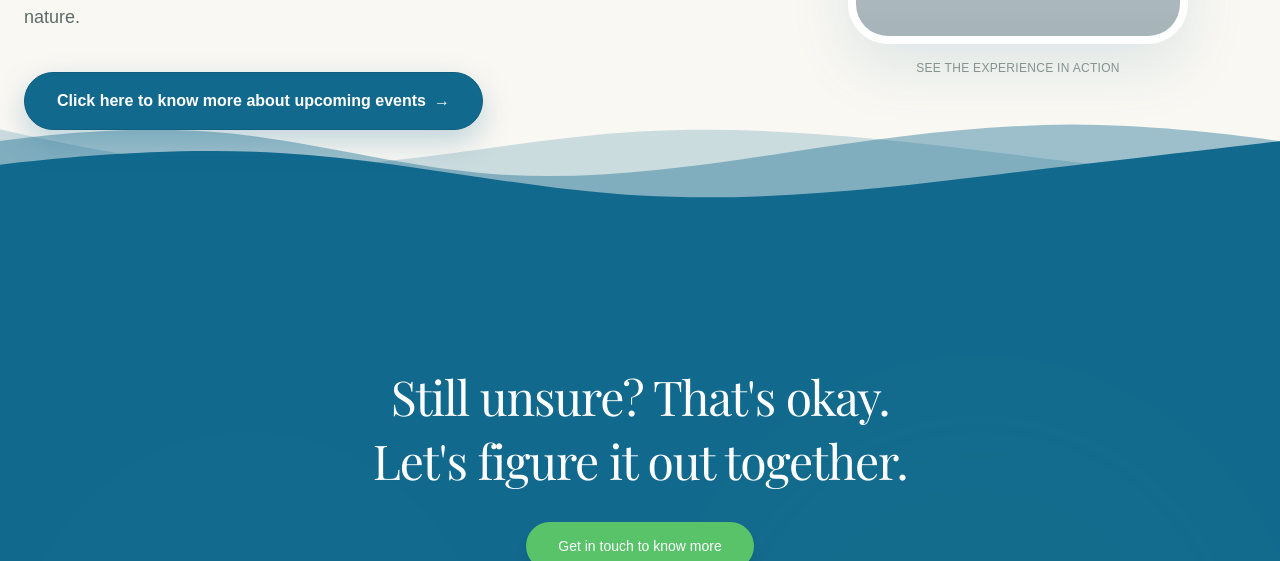
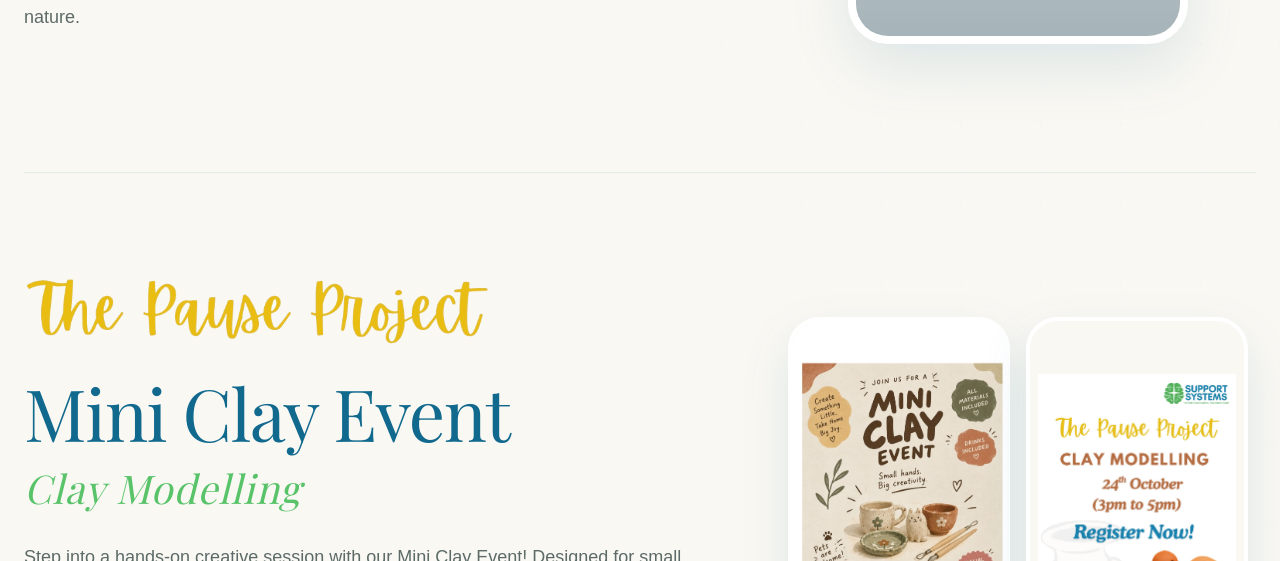
Before and after one commit to varaddongare-dev/Support-Systems-Site-v2.0.1, a Next.js app: page /events in a window 1280 px wide. Shown: the part 2196-2757 px from the top of the page. Built offline with nearby package versions, Linux system fonts and the light colour scheme; grey boxes are pictures that could not be loaded; a web font is replaced by a local one.

Commit message:
feat: added new event

```diff
--- a/src/app/events/page.tsx
+++ b/src/app/events/page.tsx
@@ -18,8 +18,10 @@
         "Paint Your Peace is a unique neuroscience-informed wellness experience that blends mindful tea tasting, creative mandala art, and meaningful social connection. Designed to help participants pause, de-stress, and reconnect with themselves, the session combines evidence-based insights from neuropsychology with engaging, hands-on activities that promote relaxation, emotional wellbeing, and present-moment awareness.",
         "Guided by a neuropsychology expert, participants explore the science behind stress, attention, emotions, and relaxation while enjoying calming herbal teas and a mindful mandala-creation experience. Through laughter, movement, reflection, and creativity, The Pause Project offers a refreshing and accessible approach to mental wellbeing, transforming an ordinary gathering into a memorable journey of self-discovery, connection, and inner calm."
       ],
+      mediaType: "video",
       videoSrc: "/assets/eventvideo.mp4",
-      showExpectations: true, // Keeps "What to expect" for mandala
+      images: [],
+      showExpectations: true,
       showButton: false,
       buttonText: "",
       buttonHref: "",
@@ -39,11 +41,33 @@
         "Step away from the screen and into the serenity of nature with The Pause Project's immersive outdoor wellness experience. Designed to refresh your mind and body, our events blend scenic nature trails, guided grounding meditations, movement activities, and wholesome social connection.",
         "Experience the proven psychological benefits of green spaces through mindful trekking, interactive team activities, and tranquil moments of reflection under the open sky. Whether you want to de-stress, build community, or simply enjoy a day of adventure and fresh air, our curated excursions offer a restorative escape into nature."
       ],
+      mediaType: "video",
       videoSrc: "/assets/event_video_trek.mp4",
-      showExpectations: false, // Removes "What to expect" for the trek
+      images: [],
+      showExpectations: false,
+      showButton: false,
+      buttonText: "",
+      buttonHref: "",
+      expectations: []
+    },
+    {
+      id: "mini-clay-event",
+      title: "Mini Clay Event",
+      subtitle: "Clay Modelling",
+      descriptions: [
+        "Step into a hands-on creative session with our Mini Clay Event! Designed for small hands and big creativity, this workshop lets you sculpt your own pieces, enjoy good company, and take home a relaxing, tactile experience.",
+        "Pets are welcome! All materials and drinks are included, and special discounts are available. Join us for a wonderful afternoon of clay, good people, and good vibes."
+      ],
+      mediaType: "images",
+      videoSrc: "",
+      images: [
+        "/assets/Clay_Event.png",
+        "/assets/Clay_modelling_workshop.png"
+      ],
+      showExpectations: false,
       showButton: true,
-      buttonText: "Click here to know more about upcoming events",
-      buttonHref: "https://www.instagram.com/_supportsystems_",
+      buttonText: "Click here to know more about the event",
+      buttonHref: "https://wa.me/919740746668?text=Hi,%20I%20would%20like%20to%20know%20more%20about%20the%20upcoming%20Mini%20Clay%20Event!",
       expectations: []
     }
   ];
@@ -139,7 +163,7 @@
                   ))}
                 </div>
 
-                {/* What to Expect Section (Only renders if showExpectations is true) */}
+                {/* What to Expect Section */}
                 {event.showExpectations && (
                   <div className="mt-14 w-full max-w-4xl">
                     <div className="flex items-center justify-center lg:justify-start gap-3 mb-7">
@@ -191,7 +215,7 @@
                   </div>
                 )}
 
-                {/* Conditional Registration Button */}
+                {/* Conditional WhatsApp Redirect Button */}
                 {event.showButton && (
                   <div className="mt-10 flex flex-col sm:flex-row items-center gap-4 w-full sm:w-auto">
                     <Link
@@ -213,8 +237,10 @@
 
               </div>
 
-              {/* Right Column: Video Container */}
+              {/* Right Column: Video Container OR Side-by-Side Images */}
               <div className="lg:col-span-5 flex flex-col items-center justify-start pt-4 lg:pt-12">
+                {event.mediaType === "video" ? (
+                  <>
                     <div className="relative w-[340px] aspect-[9/16] rounded-[2.5rem] overflow-hidden border-8 border-white bg-white shadow-[0_24px_60px_rgba(17,105,142,0.12)] group">
                       <div className="absolute inset-0 bg-gradient-to-t from-[#11698e]/20 via-transparent to-transparent z-10 pointer-events-none transition-opacity duration-300 group-hover:opacity-40" />
                       <video
@@ -240,9 +266,26 @@
                         </div>
                       )}
                     </div>
-                <p className="mt-4 text-xs font-medium tracking-wide text-[#5c6b68]/70 text-center uppercase w-[340px]">
-                  See the experience in action
-                </p>
+                  </>
+                ) : (
+                  <div className="grid grid-cols-2 gap-4 w-[420px] lg:w-[460px]">
+                    {event.images.map((imgSrc, imgIdx) => (
+                      <div key={imgIdx} className="flex flex-col items-center">
+                        <div className="relative w-full aspect-[9/16] rounded-[2rem] overflow-hidden border-4 border-white bg-[#faf8f3] shadow-[0_20px_50px_rgba(17,105,142,0.12)] group">
+                          {/* eslint-disable-next-line @next/next/no-img-element */}
+                          <img
+                            src={imgSrc}
+                            alt={`${event.title} poster ${imgIdx + 1}`}
+                            className={`w-full h-full ${imgIdx === 0 ? 'object-cover' : 'object-contain p-2'} group-hover:scale-105 transition-transform duration-500`}
+                          />
+                        </div>
+                        <span className="mt-2 text-[11px] font-medium tracking-wide text-[#5c6b68]/70 text-center uppercase">
+                          Poster {imgIdx + 1}
+                        </span>
+                      </div>
+                    ))}
+                  </div>
+                )}
               </div>
 
             </div>
```
Also changed, not shown: public/assets/Clay_Event.png (added), public/assets/Clay_modelling_workshop.png (added). Lines whose indentation alone changed are shown as unchanged.
